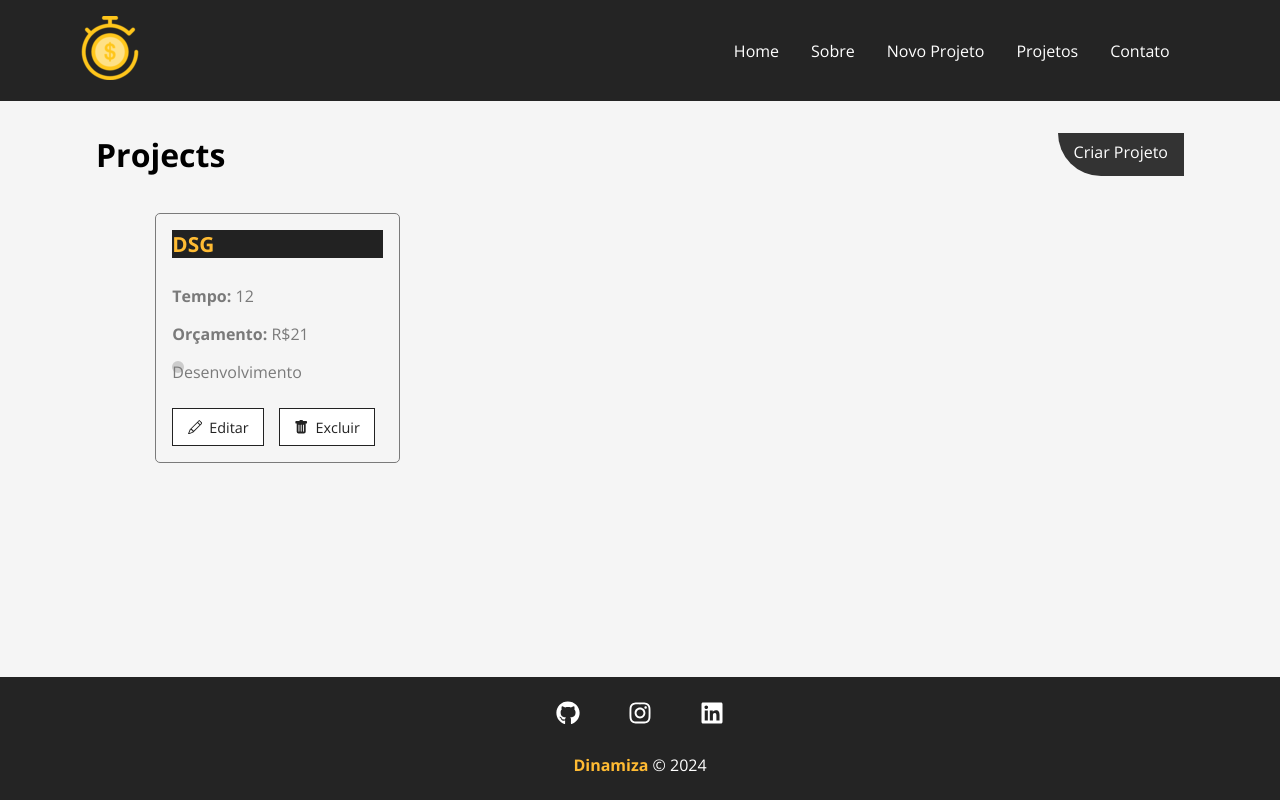
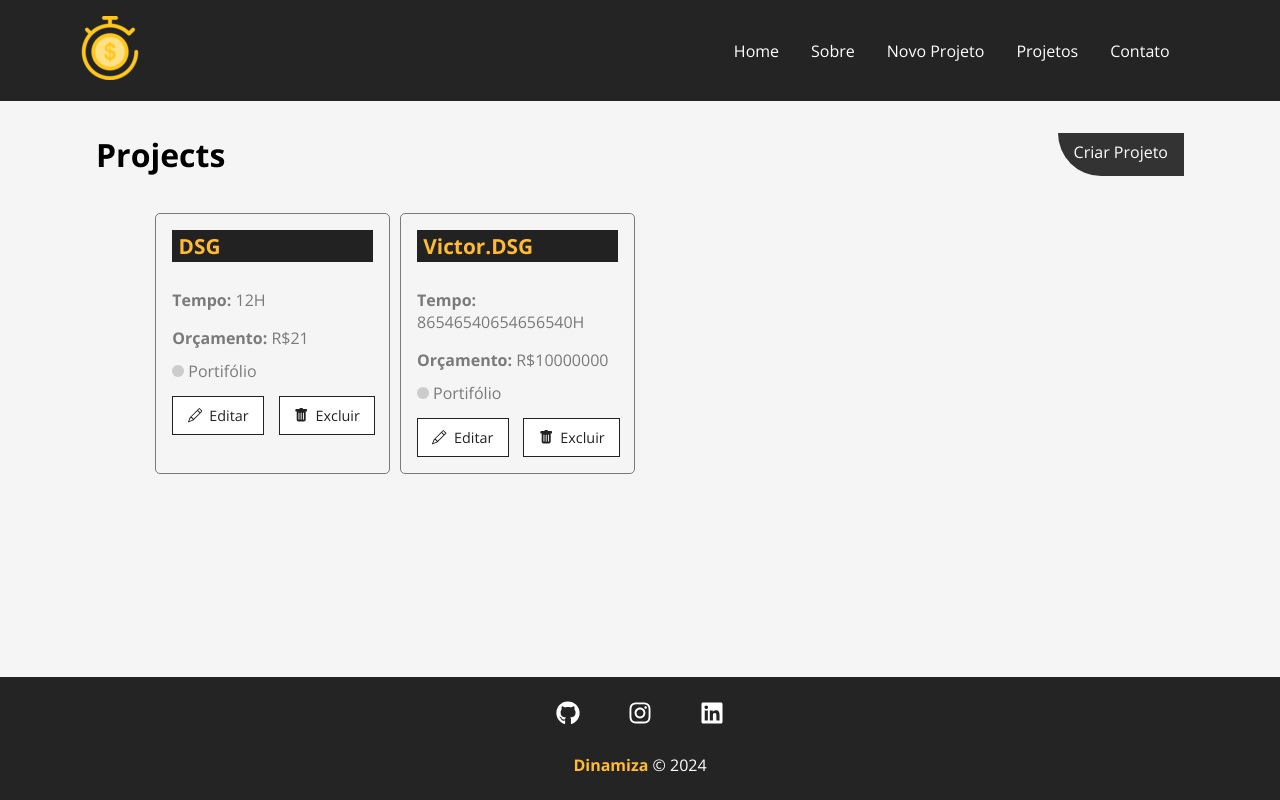
Before and after one commit to VictorDSGW/Dinamiza, a React (Create React App) app: page /projects in a window 1280 px wide. Built offline with nearby package versions, Linux system fonts and the light colour scheme; data requests are answered from the project's data file.

Commit message:
Resolvido 'fetch' & 'time'

```diff
--- a/db.json
+++ b/db.json
@@ -1,16 +1,28 @@
 {
   "projects": [
     {
-      "id": "c3a1",
+      "id": "86b5",
       "name": "DSG",
       "time": 12,
-      "budget": "21",
+      "budget": 21,
       "category": {
-        "id": "2",
-        "name": "Desenvolvimento"
+        "id": "6",
+        "name": "Portifólio"
       },
       "cost": 0,
-      "servises": []
+      "services": []
+    },
+    {
+      "id": "d6c4",
+      "name": "Victor.DSG",
+      "time": 86546540654656540,
+      "budget": 10000000,
+      "category": {
+        "id": "6",
+        "name": "Portifólio"
+      },
+      "cost": 0,
+      "services": []
     }
   ],
   "categories": [
--- a/package.json
+++ b/package.json
@@ -9,6 +9,7 @@
     "json-server": "^1.0.0-beta.2",
     "react": "^18.3.1",
     "react-dom": "^18.3.1",
+    "react-fetch-hook": "^1.9.5",
     "react-icons": "^5.3.0",
     "react-router-dom": "^6.26.2",
     "react-scripts": "5.0.1",
--- a/src/components/form/Input.js
+++ b/src/components/form/Input.js
@@ -6,7 +6,7 @@ function Input({ type, text, name, placeholder, handleOnChange, value }) {
       <label htmlFor={name}>{text}:</label>
       <input
       required
-       type={text}
+       type={type}
        name={name}
        id={name}
        placeholder={placeholder}
--- a/src/components/pages/NewProject.js
+++ b/src/components/pages/NewProject.js
@@ -8,14 +8,15 @@ function NewProject() {
   function createPost(project) {
 
     // initialize time, cost and services
-    project.time = 0; // !
     project.cost = 0;
-    project.servises = [];
+    project.services = [];
+
+    console.log(JSON.stringify(project));
 
     fetch("http://localhost:5000/projects", {
       method: "POST",
       headers: {
-        'content-type': 'application/json'
+        'Content-Type': 'application/json'
       },
       body: JSON.stringify(project),
     })
--- a/src/components/pages/Projects.js
+++ b/src/components/pages/Projects.js
@@ -19,7 +19,7 @@ function Projects() {
     fetch('http://localhost:5000/projects', {
       method: 'GET',
       headers: {
-        'Contant-Type': 'application/json'
+        'Content-Type': 'application/json'
       },
     })
       .then((resp) => resp.json())
@@ -33,7 +33,7 @@ function Projects() {
     <div className={styles.project_container}>
       <div className={styles.title_container}>
         <h1>Projects</h1>
-        <LinkButton to='newproject' text='Criar Projeto' />
+        <LinkButton to='../newproject' text='Criar Projeto' />
       </div>
       {message && <Message type="success" msg={message} />}
       <Container customClass="start">
@@ -48,6 +48,7 @@ function Projects() {
              key={project.id}
             />
           ))}
+        {projects.length === 0 && <p>Nenhum projeto na base de dados.</p>}
       </Container>
     </div>
   )
--- a/src/components/project/ProjectCard.js
+++ b/src/components/project/ProjectCard.js
@@ -7,7 +7,7 @@ function ProjectCard({id, name, time, budget, category, handleRemove}) {
     <div className={styles.project_card}>
       <h4>{name}</h4>
       <p>
-        <span>Tempo:</span> {time}
+        <span>Tempo:</span> {time}H
       </p>
       <p>
         <span>Orçamento:</span> R${budget}
--- a/src/components/project/ProjectCard.module.css
+++ b/src/components/project/ProjectCard.module.css
@@ -2,7 +2,7 @@
   padding: 1em;
   border: 1px solid #7a7a7a;
   border-radius: 5px;
-  width: 25%;
+  width: 24%;
   margin: 0.5%;
 }
 
@@ -11,6 +11,7 @@
   color: var(--primary-color);
   margin-bottom: 1.3em;
   font-size: 1.3em;
+  padding: 0.1em 0.3em;
 }
 
 .project_card p {
@@ -25,15 +26,17 @@
 .category_text {
   display: flex;
   align-items: center;
+  > span {
+    margin-left: 1em;
+  }
 }
 
 .category_text {
-  display: inline-block;
+  /* display: inline-block; */
   width: 12px;
   height: 12px;
   border-radius: 50%;
-  background-color: #CCC;
-  margin-right: 5px;
+  background-color: #CCC; /*!*/
 }
 
 .category_text .infra {
--- a/src/components/project/ProjectForm.js
+++ b/src/components/project/ProjectForm.js
@@ -12,7 +12,7 @@ function ProjectForm({ handleSubmit, btnText, projectData }) {
     fetch("http://localhost:5000/categories", {
       method: "GET",
       headers: {
-        'content-type': 'application/json'
+        'Content-Type': 'application/json'
       }
     })
       .then((resp) => resp.json())
@@ -24,12 +24,14 @@ function ProjectForm({ handleSubmit, btnText, projectData }) {
 
   const submit = (e) => {
     e.preventDefault()
-    // console.log(project)
+    console.log(project)
     handleSubmit(project)
   }
 
   function handleChange(e) {
-    setProject( { ...project, [e.target.name]: e.target.value })
+    const value = e.target.name === 'time' || e.target.name === 'budget' ? Number(e.target.value) : e.target.value;
+
+    setProject( { ...project, [e.target.name]: value });
   }
 
   function handleCategory(e) {
@@ -52,7 +54,7 @@ function ProjectForm({ handleSubmit, btnText, projectData }) {
         value={project.name ? project.name : ''}
       />
       <Input
-       type="number"
+       type="type"
        text="Tempo do Projeto"
        name="time"
        placeholder="Insira o tempo estimado do projeto (em horas)"
```
Also changed, not shown: 1 other file (tests, documents, lock files or other folders).
